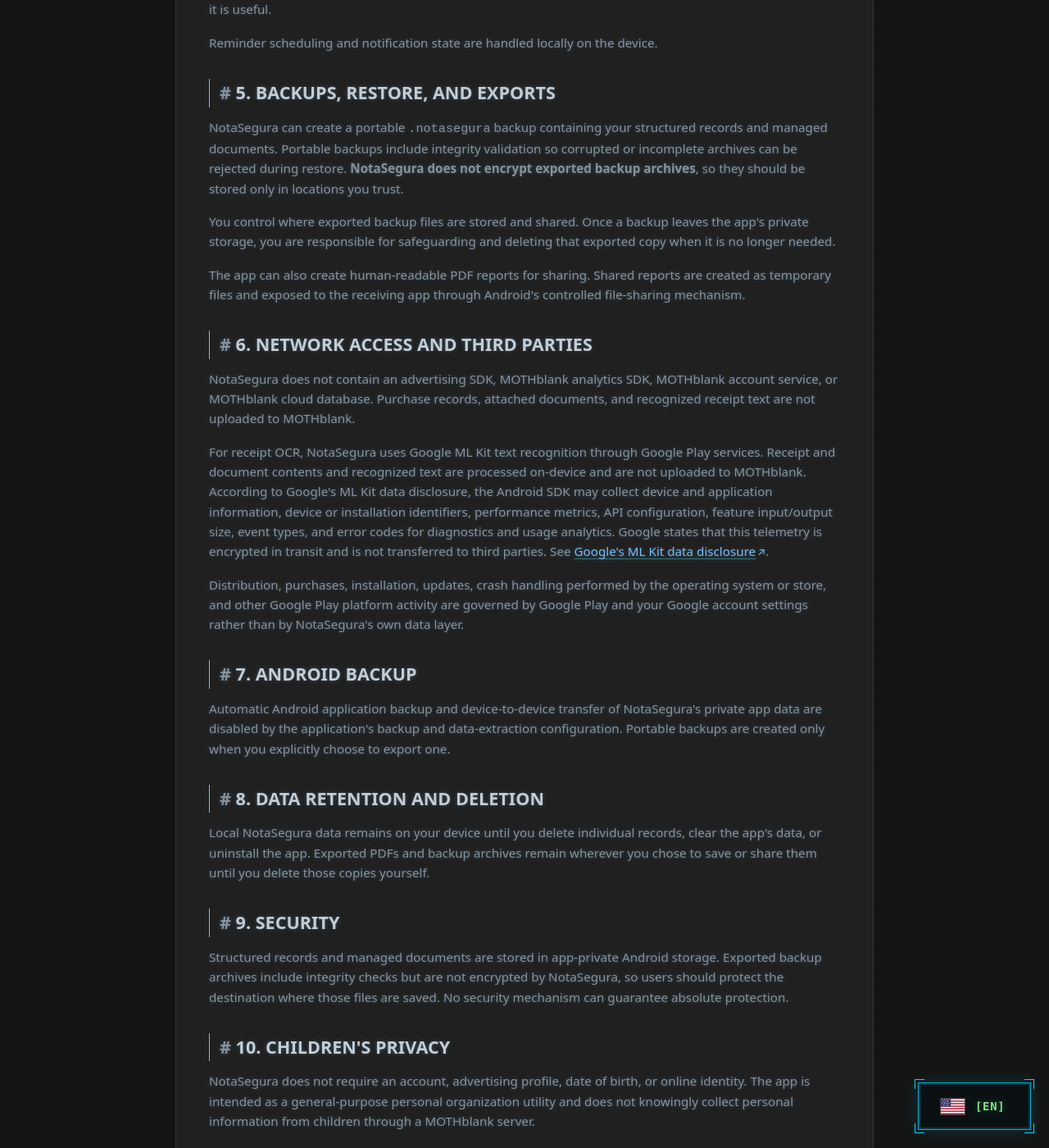
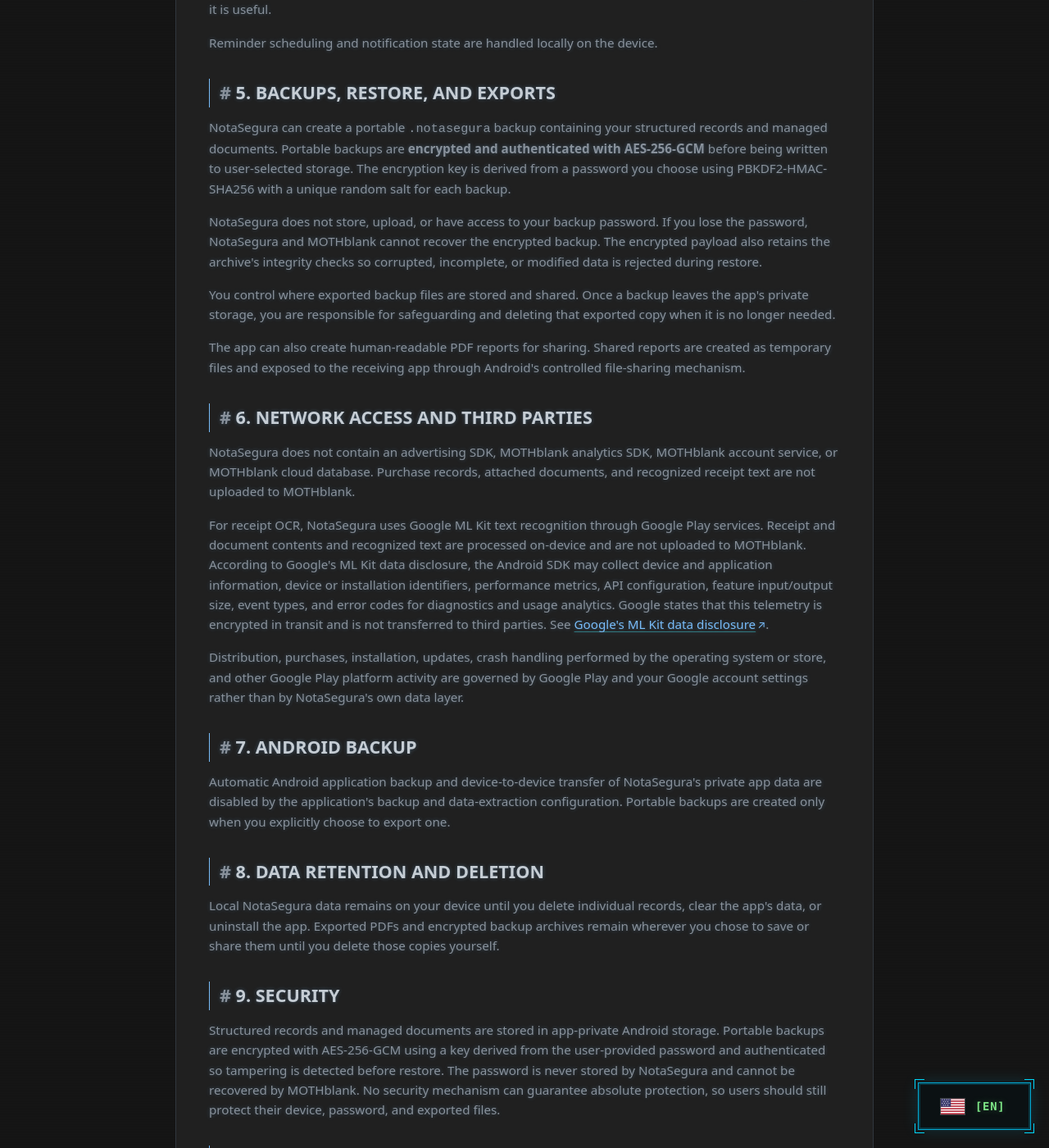
Before and after one commit to MOTHblank/mothblank.github.io, a Jekyll site: the page built from privacy-notasegura.html, in a window 1280 px wide and 1400 px high, scrolled down 1146 px. Shown: the whole window at 82% size. Built offline with Jekyll 4.4.1, drawn with Linux system fonts in a browser that asks for light colours.

Commit message:
Document encrypted NotaSegura backups

```diff
--- a/privacy-notasegura.html
+++ b/privacy-notasegura.html
@@ -45,7 +45,8 @@
 
 <div class="doc-section">
 <h2>5. Backups, Restore, and Exports</h2>
-<p>NotaSegura can create a portable <code>.notasegura</code> backup containing your structured records and managed documents. Portable backups include integrity validation so corrupted or incomplete archives can be rejected during restore. <strong>NotaSegura does not encrypt exported backup archives</strong>, so they should be stored only in locations you trust.</p>
+<p>NotaSegura can create a portable <code>.notasegura</code> backup containing your structured records and managed documents. Portable backups are <strong>encrypted and authenticated with AES-256-GCM</strong> before being written to user-selected storage. The encryption key is derived from a password you choose using PBKDF2-HMAC-SHA256 with a unique random salt for each backup.</p>
+<p>NotaSegura does not store, upload, or have access to your backup password. If you lose the password, NotaSegura and MOTHblank cannot recover the encrypted backup. The encrypted payload also retains the archive's integrity checks so corrupted, incomplete, or modified data is rejected during restore.</p>
 <p>You control where exported backup files are stored and shared. Once a backup leaves the app's private storage, you are responsible for safeguarding and deleting that exported copy when it is no longer needed.</p>
 <p>The app can also create human-readable PDF reports for sharing. Shared reports are created as temporary files and exposed to the receiving app through Android's controlled file-sharing mechanism.</p>
 </div>
@@ -64,12 +65,12 @@
 
 <div class="doc-section">
 <h2>8. Data Retention and Deletion</h2>
-<p>Local NotaSegura data remains on your device until you delete individual records, clear the app's data, or uninstall the app. Exported PDFs and backup archives remain wherever you chose to save or share them until you delete those copies yourself.</p>
+<p>Local NotaSegura data remains on your device until you delete individual records, clear the app's data, or uninstall the app. Exported PDFs and encrypted backup archives remain wherever you chose to save or share them until you delete those copies yourself.</p>
 </div>
 
 <div class="doc-section">
 <h2>9. Security</h2>
-<p>Structured records and managed documents are stored in app-private Android storage. Exported backup archives include integrity checks but are not encrypted by NotaSegura, so users should protect the destination where those files are saved. No security mechanism can guarantee absolute protection.</p>
+<p>Structured records and managed documents are stored in app-private Android storage. Portable backups are encrypted with AES-256-GCM using a key derived from the user-provided password and authenticated so tampering is detected before restore. The password is never stored by NotaSegura and cannot be recovered by MOTHblank. No security mechanism can guarantee absolute protection, so users should still protect their device, password, and exported files.</p>
 </div>
 
 <div class="doc-section">
```
